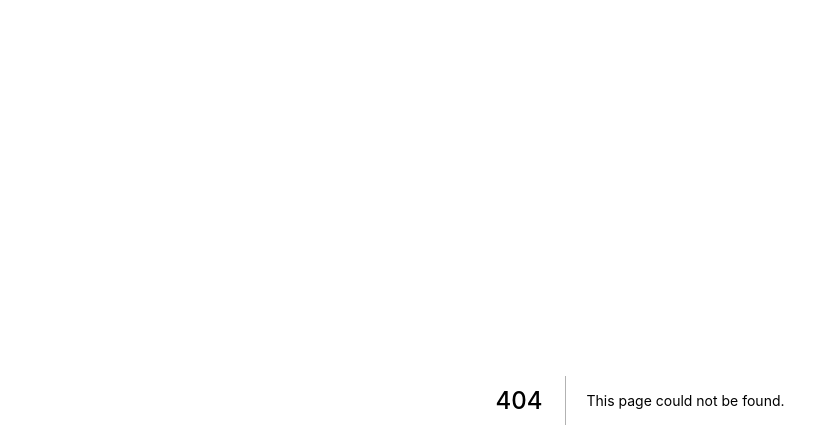
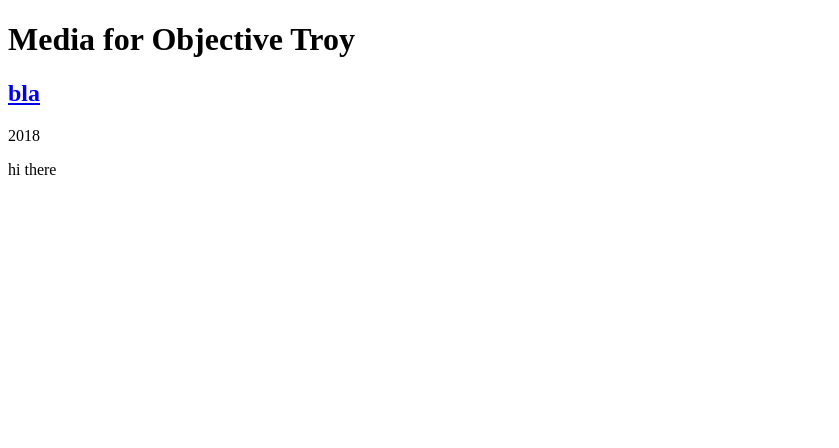
Before and after one commit to nwshane/scott-shane-net, a Next.js app: page /media in a window 1280 px wide. Before the commit this address had no page. Shown: the top 448 px of the page, without its empty margins (0-839 px from the left). Built offline with nearby package versions, Linux system fonts and the light colour scheme.

Commit message:
Added media page html

```diff
--- /dev/null
+++ b/pages/media.js
@@ -0,0 +1,50 @@
+import React from "react";
+import Head from "../components/head";
+
+export default class MediaPage extends React.Component {
+  render() {
+    const mediaItems = [
+      {
+        title: "bla",
+        link: "https://google.com",
+        publication_date: new Date(2018, 1, 3),
+        description: "hi there"
+      }
+    ];
+    return (
+      <div>
+        <Head
+          title="Media"
+          description="Interviews, book talks, and more with Scott Shane, national security reporter for The New York Times and author of Objective Troy."
+        />
+
+        <h1 class="primary-header">
+          Media for <span class="book-title">Objective Troy</span>
+        </h1>
+
+        <div>
+          {mediaItems.map(mediaItem => (
+            <section class="media-item">
+              <h2>
+                <a href={mediaItem.link} target="_blank">
+                  {mediaItem.title}
+                </a>
+              </h2>
+
+              <p class="media-item-publication-date">
+                {mediaItem.publication_date.getFullYear()}
+              </p>
+
+              {mediaItem.description && (
+                <div>
+                  {/* todo: output html? */}
+                  {mediaItem.description}
+                </div>
+              )}
+            </section>
+          ))}
+        </div>
+      </div>
+    );
+  }
+}
```
